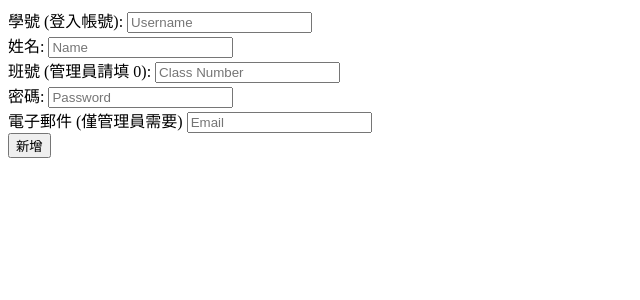
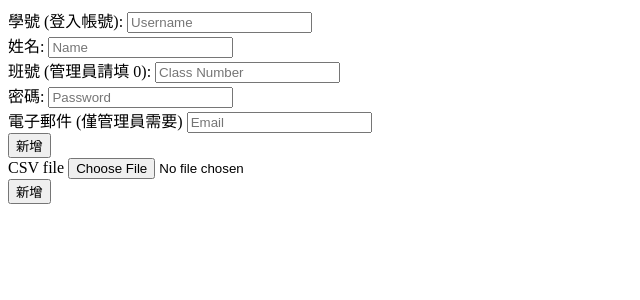
Before and after one commit to HSNU-websites/repair_system, a Flask app: template templates/manage_user.html in a window 1280 px wide. Shown: the top 300 px of the page, without its empty margins (0-640 px from the left). Run offline with Flask 2, Linux system fonts and the light colour scheme; the template is opened without the code that fills it: values that come from a table or form of the project are taken from there, others are empty; some libraries are stand-ins or nearby versions.

Commit message:
Add receive csv file website

```diff
--- a/app/forms.py
+++ b/app/forms.py
@@ -3,6 +3,7 @@ from flask_wtf.recaptcha import Recaptcha
 from flask_wtf.recaptcha import RecaptchaField
 from wtforms import PasswordField, SelectField, StringField, SubmitField
 from wtforms.fields.html5 import EmailField
+from flask_wtf.file import FileField, FileRequired
 from wtforms.validators import DataRequired, ValidationError
 
 
@@ -69,4 +70,5 @@ class AddOneUserForm(FlaskForm):
 
 
 class AddUsersByFileForm(FlaskForm):
-    pass
+    csv_file = FileField("CSV file", validators=[FileRequired()])
+    submit = SubmitField("新增")
--- a/templates/manage_user.html
+++ b/templates/manage_user.html
@@ -9,7 +9,8 @@
 </head>
 
 <body>
-    <form action="/manage_user/", method="POST">
+    <div>
+        <form action="/manage_user/" , method="POST">
             {{ form.csrf_token }}
             <div class="field">
                 {{ form.username.label }}
@@ -35,6 +36,17 @@
                 {{form.submit}}
             </div>
         </form>
+        <form action="/manage_user/" method="POST" enctype="multipart/form-data">
+            {{ form_csv.csrf_token }}
+            <div class="field">
+                {{ form_csv.csv_file.label }}
+                {{ form_csv.csv_file }}
+            </div>
+            <div class="field">
+                {{ form_csv.submit }}
+            </div>
+        </form>
+    </div>
 </body>
 
 </html>
```
Also changed, not shown: app/admin/routes.py (+15 -3 lines). Lines whose indentation alone changed are shown as unchanged.
